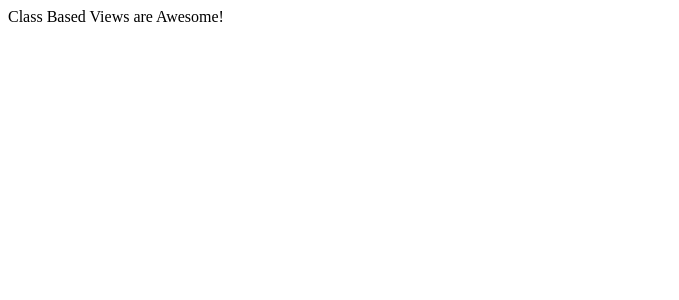
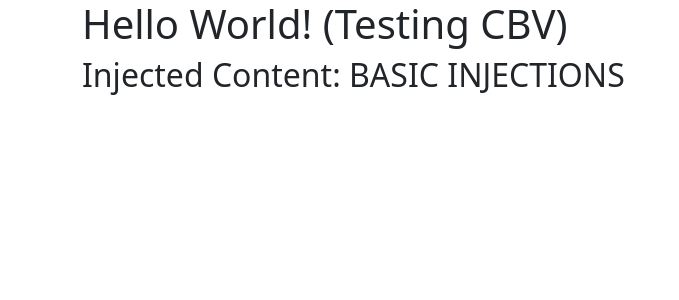
Before and after one commit to dipeshluitel/Full-Stack-Web-Development-Bootcamp-With-Python-and-Django-, a Django app: page / in a window 1280 px wide. Shown: the top 300 px of the page, without its empty margins (0-679 px from the left). Run offline with Django 5.2, Linux system fonts and the light colour scheme.

Commit message:
CBV with template view is created and injected data into template usint context

```diff
--- a/Advanced_Topic_CBV/advcbv/advcbv/urls.py
+++ b/Advanced_Topic_CBV/advcbv/advcbv/urls.py
@@ -19,6 +19,6 @@ from django.urls import path
 from basic_app import views
 
 urlpatterns = [
-    path("", views.CBView.as_view(), name="index"),
+    path("", views.IndexView.as_view(), name="index"),
     path('admin/', admin.site.urls),
 ]
--- a/Advanced_Topic_CBV/advcbv/basic_app/views.py
+++ b/Advanced_Topic_CBV/advcbv/basic_app/views.py
@@ -1,11 +1,19 @@
 from django.shortcuts import render
-from django.http import HttpResponse
-from django.views.generic import View
+# from django.http import HttpResponse
+from django.views.generic import View, TemplateView
 # Create your views here.
 
 # def index(request):
 #    return render(request, 'basic_app/index.html')
 
-class CBView(View):
-    def get(self,request):
-        return HttpResponse("Class Based Views are Awesome!")
+# class CBView(View):
+#     def get(self,request):
+#         return HttpResponse("Class Based Views are Awesome!")
+
+class IndexView(TemplateView):
+    template_name = 'basic_app/index.html'
+
+    def get_context_data(self, **kwargs):
+        context = super().get_context_data(**kwargs)
+        context['injectme'] = 'BASIC INJECTIONS'
+        return context
--- a/Advanced_Topic_CBV/advcbv/templates/basic_app/index.html
+++ b/Advanced_Topic_CBV/advcbv/templates/basic_app/index.html
@@ -1,3 +1,4 @@
 {% extends "basic_app/base.html" %} {% block body_block %}
-<h1>Hello World! Index Page Home</h1>
+<h1>Hello World! (Testing CBV)</h1>
+<h2>Injected Content: {{injectme}}</h2>
 {% endblock%}
```
